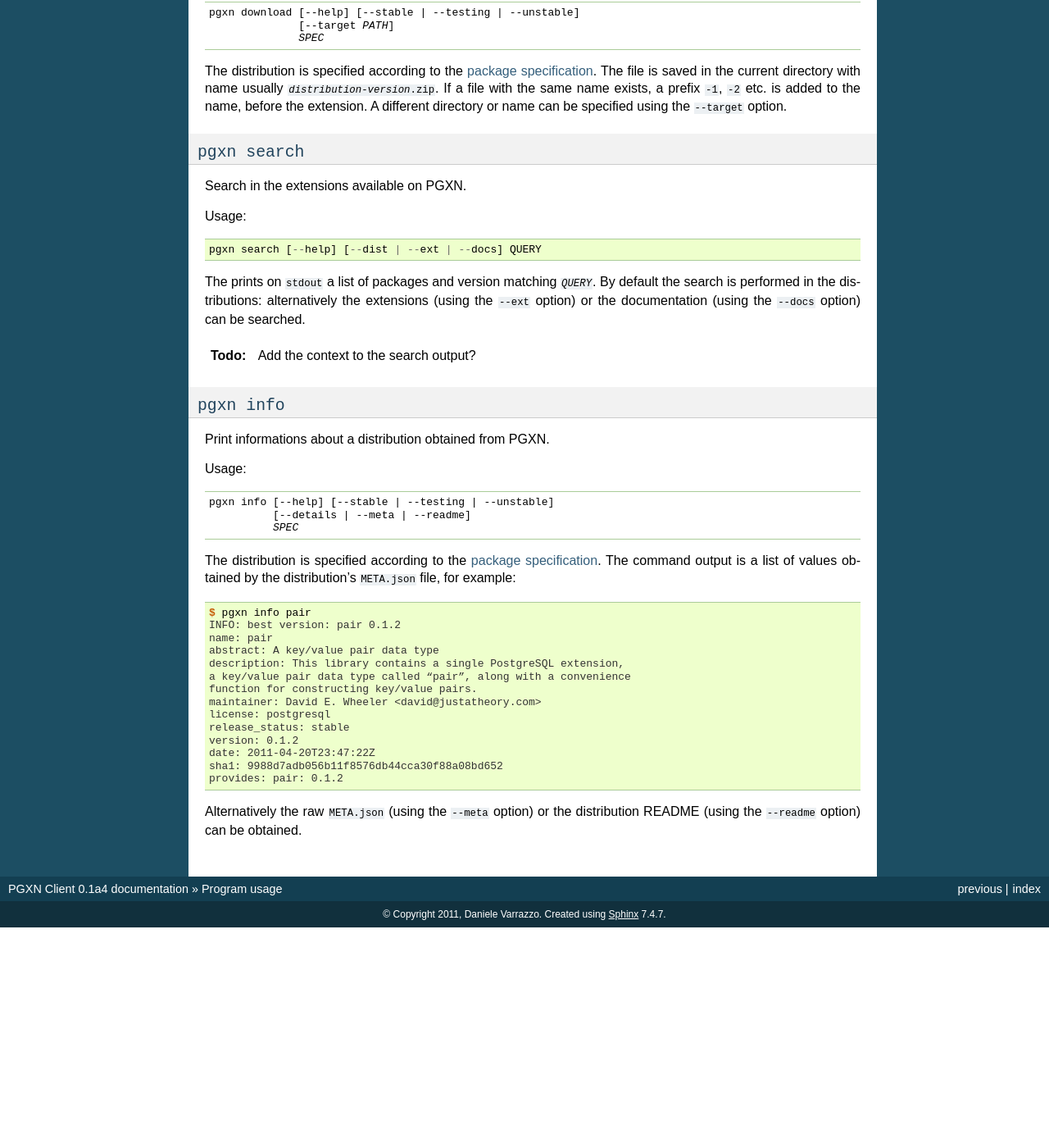
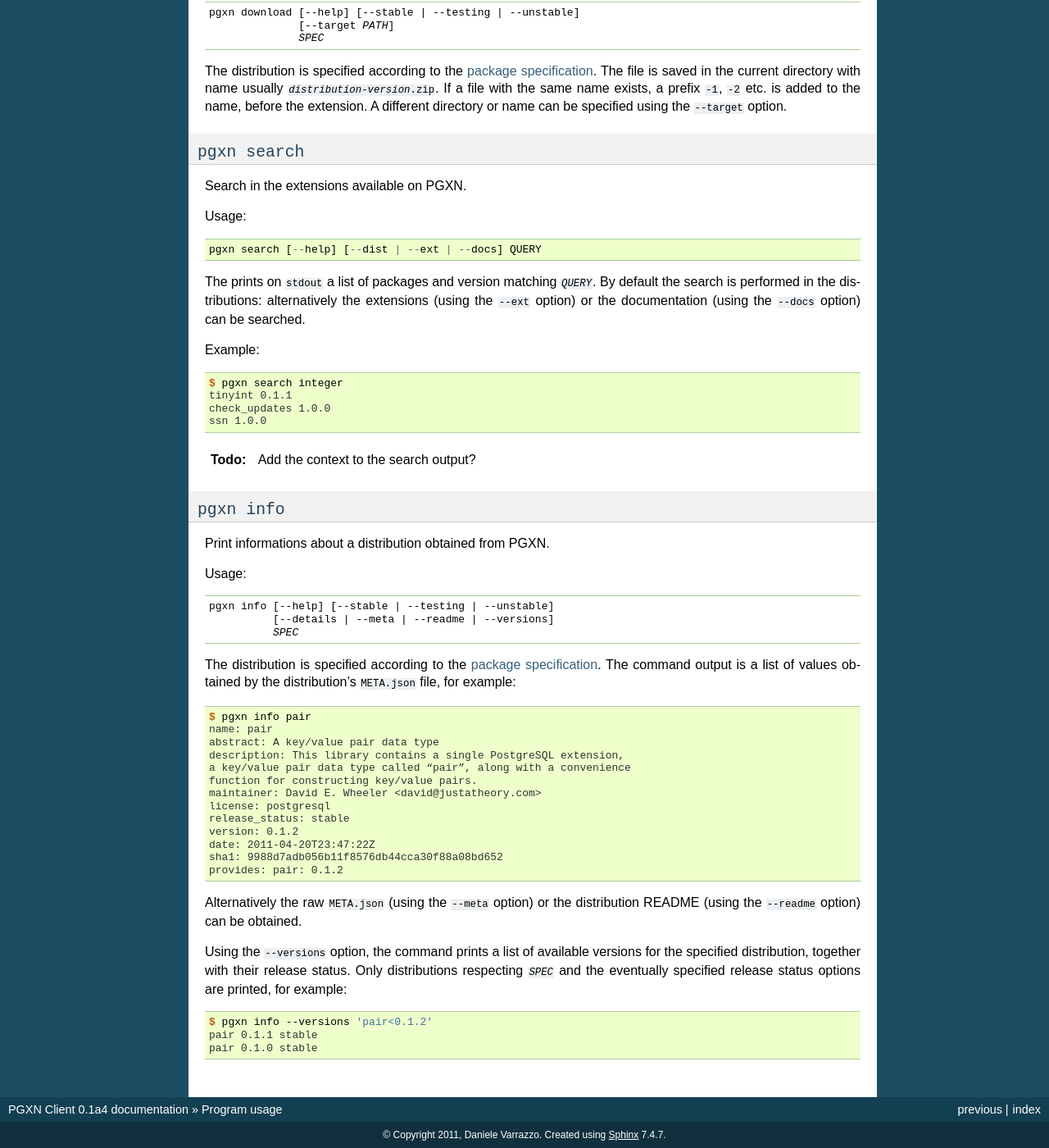
Before and after one commit to pgxn/pgxnclient, a Sphinx documentation site: the page built from docs/usage.rst, in a window 1280 px wide and 1400 px high, scrolled down 3424 px. Shown: the whole window at 82% size. Built offline with Sphinx 7.4.7, drawn with Linux system fonts in a browser that asks for light colours; before the commit the page ends 4555 px from its top, so only the background shows below that; some of the changed text lies outside the part shown.

Commit message:
Dropped list command, using info --versions instead

```diff
--- a/docs/usage.rst
+++ b/docs/usage.rst
@@ -56,7 +56,7 @@
 
 Whenever a command takes a specification in input, it also accepts options
 ``--stable``, ``--testing`` and ``--unstable`` to specify the minimum release
-level accepted. The default is "stable".
+status accepted. The default is "stable".
 
 A few commands also allow specifying a local ``.zip`` package or a local
 directory containing a distribution: in this case the specification should
@@ -279,6 +279,15 @@
 alternatively the extensions (using the ``--ext`` option) or the documentation
 (using the ``--docs`` option) can be searched.
 
+Example:
+
+.. code-block:: console
+
+    $ pgxn search integer
+    tinyint 0.1.1
+    check_updates 1.0.0
+    ssn 1.0.0
+
 .. todo:: Add the context to the search output?
 
 
@@ -295,7 +304,7 @@
     :class: pgxn-info
 
     pgxn info [--help] [--stable | --testing | --unstable]
-              [--details | --meta | --readme]
+              [--details | --meta | --readme | --versions]
               *SPEC*
 
 The distribution is specified according to the `package specification`_.
@@ -305,7 +314,6 @@
 .. code-block:: console
 
     $ pgxn info pair
-    INFO: best version: pair 0.1.2
     name: pair
     abstract: A key/value pair data type
     description: This library contains a single PostgreSQL extension,
@@ -321,3 +329,14 @@
 
 Alternatively the raw ``META.json`` (using the ``--meta`` option) or the
 distribution README (using the ``--readme`` option) can be obtained.
+
+Using the ``--versions`` option, the command prints a list of available
+versions for the specified distribution, together with their release status.
+Only distributions respecting :samp:`{SPEC}` and the eventually specified
+release status options are printed, for example:
+
+.. code-block:: console
+
+    $ pgxn info --versions 'pair<0.1.2'
+    pair 0.1.1 stable
+    pair 0.1.0 stable
```
Also changed, not shown: other parts of docs/usage.rst (+1 -1 lines), 3 other files.
